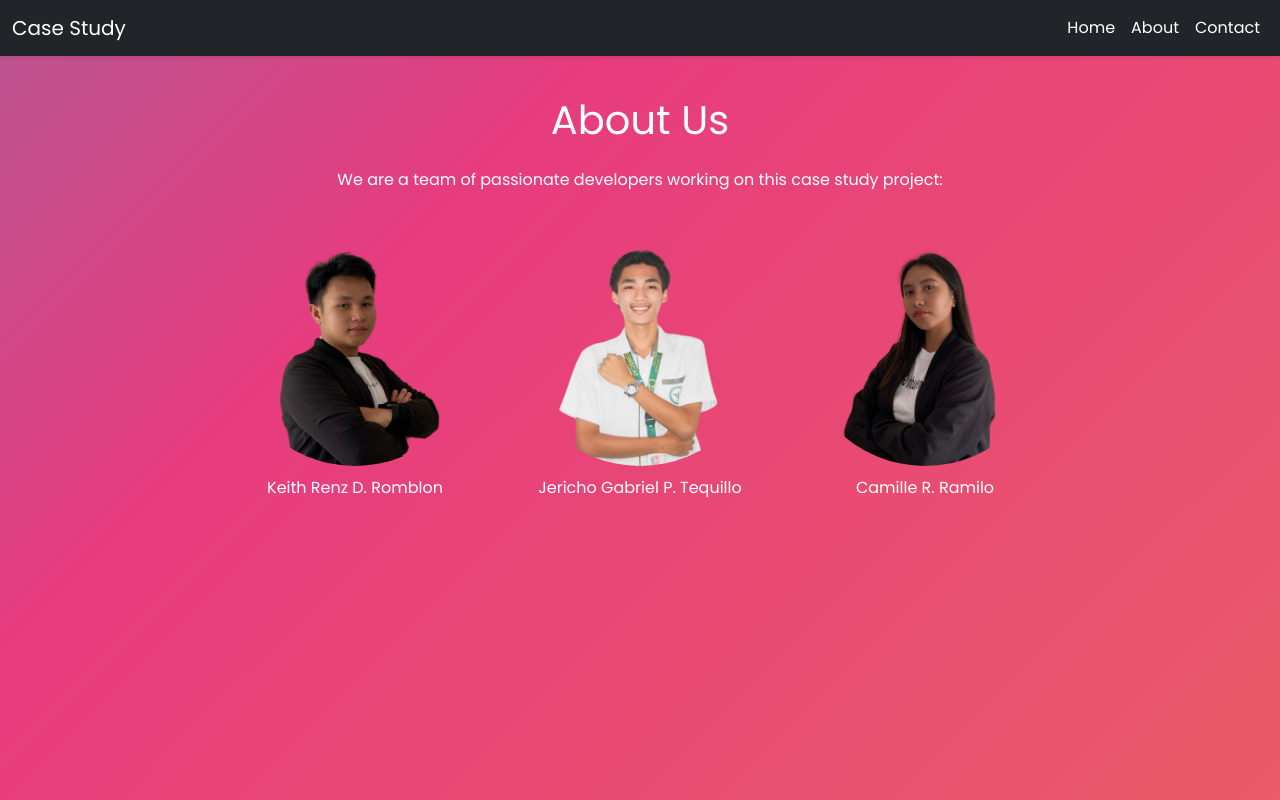
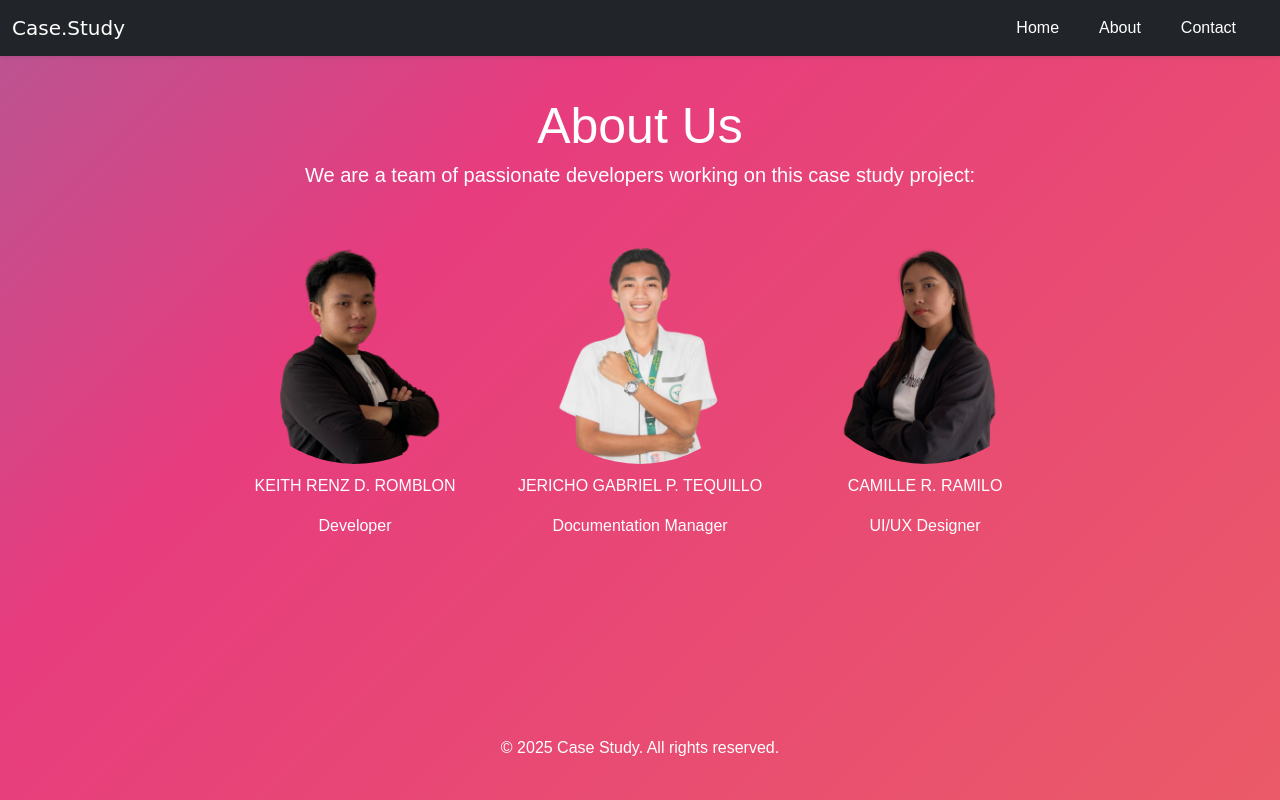
Before and after one commit to keithcsxyz/draft-photobooth, a plain HTML site: page index.html in a window 1280 px wide. Both pictures are taken after a click on the link "About". Drawn offline with nearby package versions, Linux system fonts and the light colour scheme.

Commit message:
Update index.html

```diff
--- a/index.html
+++ b/index.html
@@ -6,27 +6,27 @@
   <title>Photobooth App</title>
   <link href="https://cdn.jsdelivr.net/npm/bootstrap@5.3.3/dist/css/bootstrap.min.css" rel="stylesheet" />
   <link rel="stylesheet" href="style.css">
-  <link href="https://fonts.googleapis.com/css2?family=Poppins:wght@400;600&display=swap" rel="stylesheet">
 </head>
-<body>
+<body class="d-flex flex-column min-vh-100">
 
   <!-- Navbar -->
   <nav class="navbar navbar-expand-lg navbar-light bg-dark shadow-sm fixed-top">
     <div class="container-fluid">
-      <a class="navbar-brand" href="#" style="color: white;">Case Study</a>
+      <a class="navbar-brand" href="#" style="color: white; font-family: 'MyCursiveFont', cursive;">Case.Study</a>
       <button class="navbar-toggler" type="button" data-bs-toggle="collapse" data-bs-target="#navbarNav">
         <span class="navbar-toggler-icon"></span>
       </button>
       <div class="collapse navbar-collapse" id="navbarNav">
         <ul class="navbar-nav ms-auto">
-          <li class="nav-item"><a class="nav-link active" data-target="home">Home</a></li>
-          <li class="nav-item"><a class="nav-link" data-target="aboutUs">About</a></li>
-          <li class="nav-item"><a class="nav-link" data-target="contactUs">Contact</a></li>
+          <li class="nav-item me-4"><a class="nav-link active" data-target="home">Home</a></li>
+          <li class="nav-item me-4"><a class="nav-link" data-target="aboutUs">About</a></li>
+          <li class="nav-item me-4"><a class="nav-link" data-target="contactUs">Contact</a></li>
         </ul>
       </div>
     </div>
   </nav>
 
+<main class="flex-grow-1">
   <!-- Home Section -->
  <section id="home" class="active text-center mb-3 mt-5">
   <div class="container">
@@ -37,10 +37,12 @@
       </div>
       <!-- Right Column: Welcome Text -->
       <div class="col-md-6 d-flex flex-column justify-content-center align-items-center text-center">
-            <h1 class="mb-3 intro-text">Welcome to our Photobooth</h1>
-            <p class="lead mb-4">Capture memories effortlessly with our user-friendly photobooth app. Snap, smile, and share!</p>
 
-            <a href="app/index.html" target="_blank">
+        <img class="intro-gif" src="./design/welcome.gif" alt="welcome text">
+
+          <p class="lead mb-4 short-text">Capture memories effortlessly with our user-friendly photobooth app. Snap, smile, and share!</p>
+
+          <a href="../app/index.html" target="_blank">
           <button class="cssbuttons-io-button kodak-na-btn">
               KODAK NA!
               <div class="icon">
@@ -61,29 +63,39 @@
 
 <!-- About Us Section -->
 <section id="aboutUs" class="container py-5">
-    <h1 class="text-center mb-4 mt-5">About Us</h1>
-    <p class="text-center">We are a team of passionate developers working on this case study project:</p>
+  <h1 class="text-center mb-4 mt-5" style="font-size: 50px;">About Us</h1>
+  <p class="text-center" style="font-size: 20px; margin-top: -20px;">We are a team of passionate developers working on this case study project:</p>
   <div class="row justify-content-center mt-4">
     <div class="col-md-3 team-member">
-        <img class="team-mate-pic" src="./imgs/keith.png" alt="Keith" />
-        <p>Keith Renz D. Romblon</p>
+      <img class="team-mate-pic" src="./imgs/keith.png" alt="picture ni keith" />
+      <p>KEITH RENZ D. ROMBLON</p>
+      <p class="papel-sa-mundo">Developer</p>
     </div>
     <div class="col-md-3 team-member">
-        <img class="team-mate-pic" src="./imgs/jericho.png" alt="Teammate 1" />
-        <p>Jericho Gabriel P. Tequillo</p>
+      <img class="team-mate-pic" src="./imgs/jericho.png" alt="picture ni jericho" />
+      <p>JERICHO GABRIEL P. TEQUILLO</p>
+      <p class="papel-sa-mundo">Documentation Manager</p>
     </div>
     <div class="col-md-3 team-member">
-        <img class="team-mate-pic" src="./imgs/camille.png" alt="Teammate 2" />
-        <p>Camille R. Ramilo </p>
+      <img class="team-mate-pic" src="./imgs/camille.png" alt="picture ni camille" />
+      <p>CAMILLE R. RAMILO </p>
+      <p class="papel-sa-mundo">UI/UX Designer</p>
     </div>
   </div>
 </section>
 
 <!-- Contact Us Section -->
 <section id="contactUs" class="container py-5">
-    <h1 class="text-center mb-4 mt-5">Contact Us</h1>
+  <h1 class="text-center mb-4 mt-5">Contact</h1>
   <p class="text-center">For inquiries, feedback, or collaborations, feel free to reach out to us at <strong>14keithcs@gmail.com</strong>.</p>
 </section>
+</main>
+
+
+
+  <footer class="text-center py-4 text-white mt-auto">
+    <p>&copy; 2025 Case Study. All rights reserved.</p>
+  </footer>
 
   <!-- Bootstrap JS Bundle -->
 <script src="https://cdn.jsdelivr.net/npm/bootstrap@5.3.3/dist/js/bootstrap.bundle.min.js"></script>
```
Lines whose indentation alone changed are shown as unchanged.
